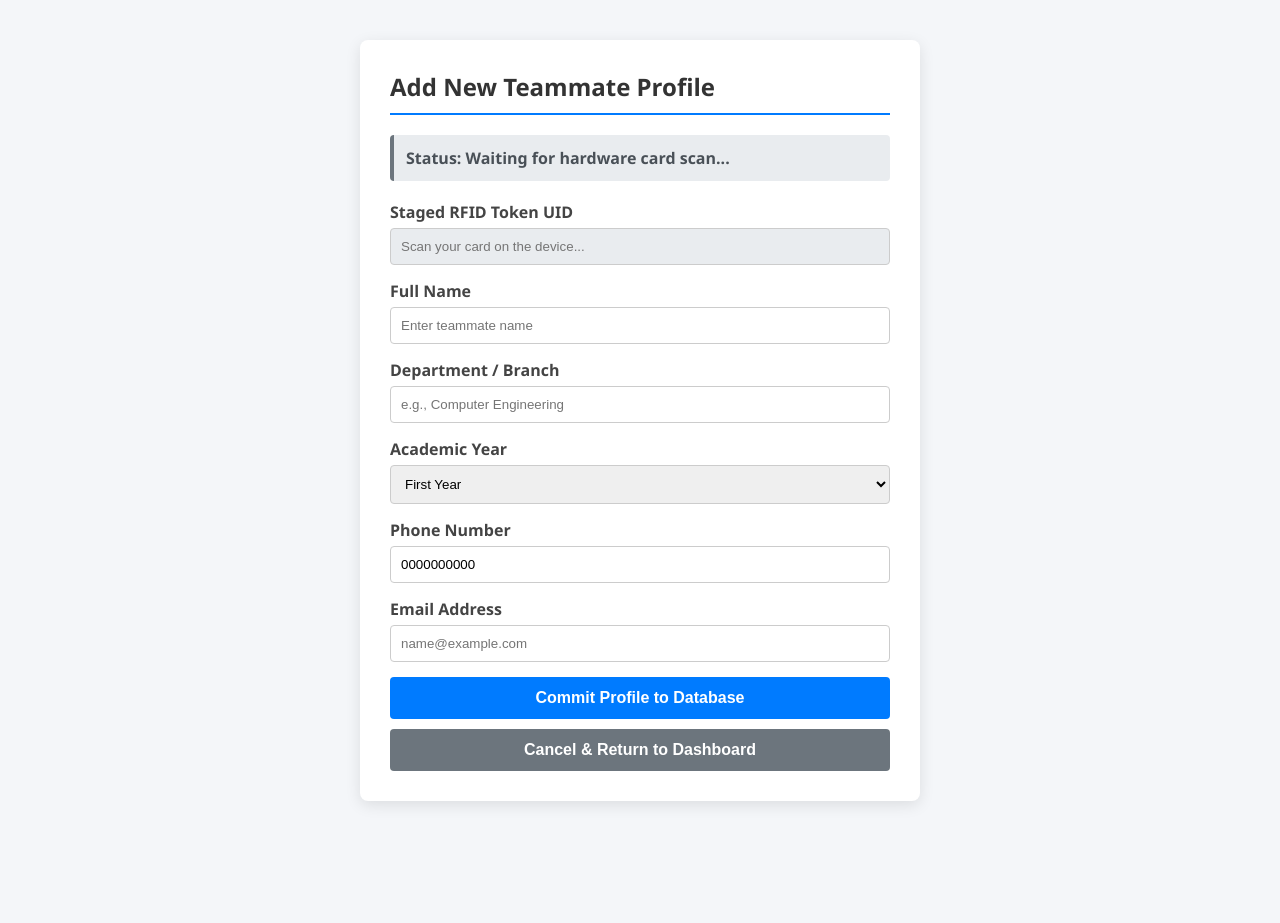
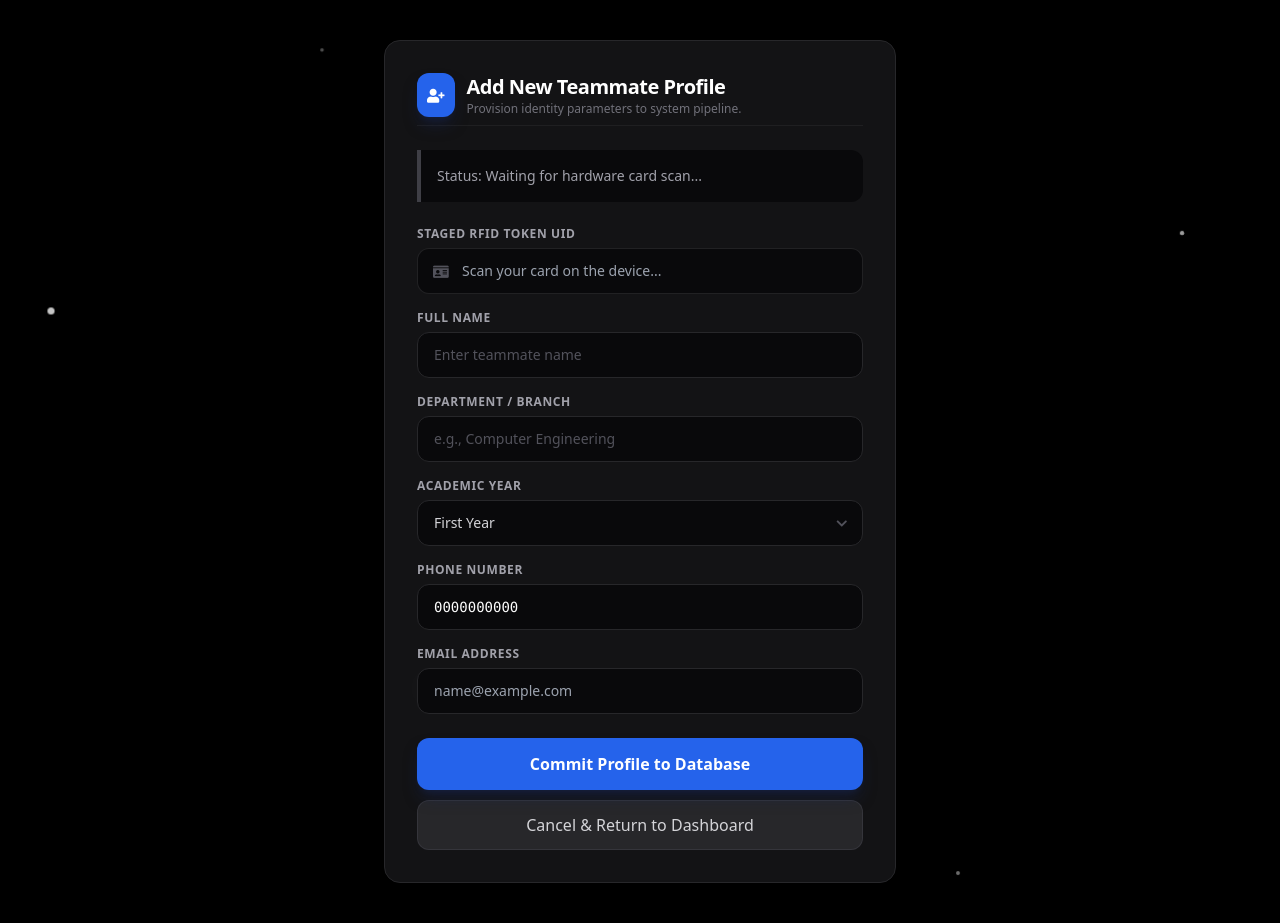
Before and after one commit to prab-hector/PJT_3, a Django app: template users/templates/users/register.html in a window 1280 px wide. Before the commit the page ends 805 px from the top, so only its background shows below. Run offline with Django 5.2, Linux system fonts and the light colour scheme; the template is opened without the code that fills it, so the values that code supplies are empty; some libraries are stand-ins or nearby versions.

Commit message:
homepg rework

```diff
--- a/users/templates/users/register.html
+++ b/users/templates/users/register.html
@@ -1,158 +1,119 @@
+{% load static %}
 <!DOCTYPE html>
 <html lang="en">
 <head>
     <meta charset="UTF-8">
     <meta name="viewport" content="width=device-width, initial-scale=1.0">
-    <title>Teammate Registration System</title>
+    <title>Teammate Registration System - NLLRFID</title>
+    <script src="https://cdn.tailwindcss.com"></script>
+    <link rel="stylesheet" href="https://cdnjs.cloudflare.com/ajax/libs/font-awesome/5.15.4/css/all.min.css">
     <style>
-        body {
-            font-family: 'Segoe UI', Tahoma, Geneva, Verdana, sans-serif;
-            background-color: #f4f6f9;
-            margin: 0;
-            padding: 40px;
-            display: flex;
-            justify-content: center;
+        /* Ambient cosmic background star elements */
+        .star {
+            position: absolute;
+            background-color: white;
+            border-radius: 50%;
+            animation: pulse 3.5s infinite ease-in-out;
         }
-        .form-container {
-            background: #ffffff;
-            padding: 30px;
-            border-radius: 8px;
-            box-shadow: 0 4px 15px rgba(0,0,0,0.1);
-            width: 100%;
-            max-width: 500px;
-        }
-        h2 {
-            margin-top: 0;
-            color: #333;
-            border-bottom: 2px solid #007bff;
-            padding-bottom: 10px;
-        }
-        .status-box {
-            background-color: #e9ecef;
-            padding: 12px;
-            border-radius: 4px;
-            margin-bottom: 20px;
-            font-weight: bold;
-            color: #495057;
-            border-left: 4px solid #6c757d;
-        }
-        .status-active {
-            background-color: #d4edda;
-            color: #155724;
-            border-left-color: #28a745;
-        }
-        .form-group {
-            margin-bottom: 15px;
-        }
-        label {
-            display: block;
-            margin-bottom: 5px;
-            font-weight: 600;
-            color: #444;
-        }
-        input, select {
-            width: 100%;
-            padding: 10px;
-            border: 1px solid #ccc;
-            border-radius: 4px;
-            box-sizing: border-box;
-        }
-        input[readonly] {
-            background-color: #e9ecef;
-            cursor: not-allowed;
-        }
-        button {
-            width: 100%;
-            padding: 12px;
-            background-color: #007bff;
-            color: white;
-            border: none;
-            border-radius: 4px;
-            font-size: 16px;
-            cursor: pointer;
-            font-weight: bold;
-        }
-        button:hover {
-            background-color: #0056b3;
-        }
-        .status-waiting {
-            background-color: #fff3cd;
-            color: #664d03;
-            border-left-color: #ffc107;
-        }
-        .btn-cancel {
-            background-color: #6c757d;
-            margin-top: 10px;
-        }
-        .btn-cancel:hover {
-            background-color: #5a6268;
-        }
-        #message {
-            margin-top: 15px;
-            padding: 10px;
-            border-radius: 4px;
-            display: none;
+        @keyframes pulse {
+            0%, 100% { opacity: 0.15; transform: scale(0.8); }
+            50% { opacity: 0.8; transform: scale(1.2); }
         }
     </style>
 </head>
-<body>
+<body class="bg-black text-zinc-100 min-h-screen flex items-center justify-center relative overflow-x-hidden font-sans selection:bg-blue-600/30 p-4">
 
-<div class="form-container">
-    <h2>Add New Teammate Profile</h2>
+    <div class="absolute inset-0 pointer-events-none z-0">
+        <div class="star w-1 h-1 top-12 left-1/4" style="animation-delay: 0.2s;"></div>
+        <div class="star w-1.5 h-1.5 top-1/3 left-12" style="animation-delay: 1.1s;"></div>
+        <div class="star w-1 h-1 top-1/4 right-24" style="animation-delay: 0.7s;"></div>
+        <div class="star w-2 h-2 bottom-1/4 left-1/3" style="animation-delay: 1.5s;"></div>
+        <div class="star w-1 h-1 bottom-12 right-1/4" style="animation-delay: 0.4s;"></div>
+    </div>
 
-    <div id="scanStatus" class="status-box">
+    <div class="w-full max-w-lg p-8 space-y-6 bg-zinc-900/80 border border-zinc-800 rounded-2xl shadow-2xl backdrop-blur-md relative z-10 my-6">
+
+        <div class="flex items-center space-x-3 pb-2 border-b border-zinc-800/60">
+            <div class="p-2.5 bg-blue-600 rounded-xl text-white shadow-lg shadow-blue-950/50">
+                <i class="fas fa-user-plus fa-sm"></i>
+            </div>
+            <div>
+                <h2 class="text-xl font-bold tracking-tight text-white">Add New Teammate Profile</h2>
+                <p class="text-xs text-zinc-500">Provision identity parameters to system pipeline.</p>
+            </div>
+        </div>
+
+        <div id="scanStatus" class="p-4 bg-zinc-950 border-l-4 border-zinc-700 text-sm font-medium text-zinc-400 rounded-r-xl transition-all">
             Status: Waiting for hardware card scan...
         </div>
 
-    <form id="registrationForm">
-        <div class="form-group">
-            <label for="rfid_number">Staged RFID Token UID</label>
-            <input type="text" id="rfid_number" placeholder="Scan your card on the device..." readonly required>
+        <form id="registrationForm" class="space-y-4">
+
+            <div>
+                <label for="rfid_number" class="block text-xs font-bold uppercase tracking-wider text-zinc-400 mb-1.5">Staged RFID Token UID</label>
+                <div class="relative">
+                    <span class="absolute left-4 top-3.5 text-zinc-600 text-sm"><i class="fas fa-id-card"></i></span>
+                    <input type="text" id="rfid_number" placeholder="Scan your card on the device..." readonly required
+                           class="w-full pl-11 pr-4 py-3 bg-zinc-950 border border-zinc-800/80 rounded-xl text-sm text-zinc-400 focus:outline-none cursor-not-allowed">
+                </div>
             </div>
 
-        <div class="form-group">
-            <label for="name">Full Name</label>
-            <input type="text" id="name" placeholder="Enter teammate name" required>
+            <div>
+                <label for="name" class="block text-xs font-bold uppercase tracking-wider text-zinc-400 mb-1.5">Full Name</label>
+                <input type="text" id="name" placeholder="Enter teammate name" required
+                       class="w-full px-4 py-3 bg-zinc-950 border border-zinc-800 rounded-xl text-sm text-white placeholder-zinc-600 focus:outline-none focus:ring-2 focus:ring-blue-500/30 transition-all">
             </div>
 
-        <div class="form-group">
-            <label for="department">Department / Branch</label>
-            <input type="text" id="department" placeholder="e.g., Computer Engineering" required>
+            <div>
+                <label for="department" class="block text-xs font-bold uppercase tracking-wider text-zinc-400 mb-1.5">Department / Branch</label>
+                <input type="text" id="department" placeholder="e.g., Computer Engineering" required
+                       class="w-full px-4 py-3 bg-zinc-950 border border-zinc-800 rounded-xl text-sm text-white placeholder-zinc-600 focus:outline-none focus:ring-2 focus:ring-blue-500/30 transition-all">
             </div>
 
-        <div class="form-group">
-            <label for="year">Academic Year</label>
-            <select id="year">
+            <div>
+                <label for="year" class="block text-xs font-bold uppercase tracking-wider text-zinc-400 mb-1.5">Academic Year</label>
+                <div class="relative">
+                    <select id="year" class="w-full px-4 py-3 bg-zinc-950 border border-zinc-800 rounded-xl text-sm text-zinc-300 focus:outline-none focus:ring-2 focus:ring-blue-500/30 transition-all cursor-pointer appearance-none">
                         <option value="First Year">First Year</option>
                         <option value="Second Year">Second Year</option>
                         <option value="Third Year">Third Year</option>
                         <option value="Fourth Year">Fourth Year</option>
                     </select>
+                    <span class="absolute right-4 top-4 text-zinc-600 text-xs pointer-events-none"><i class="fas fa-chevron-down"></i></span>
+                </div>
             </div>
 
-        <div class="form-group">
-            <label for="phone">Phone Number</label>
-            <input type="text" id="phone" placeholder="Enter 10-digit number" value="0000000000">
+            <div>
+                <label for="phone" class="block text-xs font-bold uppercase tracking-wider text-zinc-400 mb-1.5">Phone Number</label>
+                <input type="text" id="phone" placeholder="Enter 10-digit number" value="0000000000"
+                       class="w-full px-4 py-3 bg-zinc-950 border border-zinc-800 rounded-xl text-sm text-white font-mono focus:outline-none focus:ring-2 focus:ring-blue-500/30 transition-all">
             </div>
 
-        <div class="form-group">
-            <label for="email">Email Address</label>
-            <input type="email" id="email" placeholder="name@example.com">
+            <div>
+                <label for="email" class="block text-xs font-bold uppercase tracking-wider text-zinc-400 mb-1.5">Email Address</label>
+                <input type="email" id="email" placeholder="name@example.com"
+                       class="w-full px-4 py-3 bg-zinc-950 border border-zinc-800 rounded-xl text-sm text-white focus:outline-none focus:ring-2 focus:ring-blue-500/30 transition-all">
             </div>
 
-        <button type="submit">Commit Profile to Database</button>
-        <button type="button" id="cancelBtn" class="btn-cancel">Cancel & Return to Dashboard</button>
+            <div class="pt-2 space-y-2.5">
+                <button type="submit"
+                        class="w-full py-3.5 px-4 bg-blue-600 hover:bg-blue-500 text-white font-semibold rounded-xl shadow-lg shadow-blue-950/50 transition-all transform active:scale-[0.99]">
+                    Commit Profile to Database
+                </button>
+                <button type="button" id="cancelBtn"
+                        class="w-full py-3 px-4 bg-zinc-800 hover:bg-zinc-700/80 text-zinc-300 hover:text-white border border-zinc-700/60 font-medium rounded-xl transition-all">
+                    Cancel & Return to Dashboard
+                </button>
+            </div>
         </form>
 
-    <div id="message"></div>
+        <div id="message" class="p-3.5 rounded-xl text-xs font-semibold tracking-wide hidden"></div>
     </div>
 
     <script>
         // --- STEP 1: BACKGROUND HARDWARE POLLING LOOP ---
-    // Automatically checks every 2 seconds if an unknown card has been scanned into server memory
         async function checkStagedCard() {
             try {
-            // Point this directly to your helper buffer evaluation view
                 let response = await fetch('/api/rfid/check-buffer/');
                 if (response.ok) {
                     let data = await response.json();
@@ -160,21 +121,18 @@
                     const rfidInput = document.getElementById('rfid_number');
 
                     if (data.card_staged && data.rfid_id) {
-                    // Only update if it's a new or different card
                         if (rfidInput.value !== data.rfid_id) {
                             rfidInput.value = data.rfid_id;
                             statusBox.innerText = "Status: Card " + data.rfid_id + " Staged Successfully!";
-                        statusBox.classList.remove('status-waiting');
-                        statusBox.classList.add('status-active');
+                            statusBox.className = "p-4 bg-green-950/40 border-l-4 border-green-500 text-sm font-semibold text-green-400 rounded-r-xl transition-all";
                         }
                     } else if (data.master_scanned) {
                         statusBox.innerText = "Status: Master Card Scanned. Please tap the new card...";
-                    statusBox.classList.remove('status-active');
-                    statusBox.classList.add('status-waiting');
+                        statusBox.className = "p-4 bg-yellow-950/40 border-l-4 border-yellow-500 text-sm font-semibold text-yellow-400 rounded-r-xl transition-all animate-pulse";
                         rfidInput.value = "";
                     } else {
                         statusBox.innerText = "Status: Waiting for hardware card scan...";
-                    statusBox.classList.remove('status-active', 'status-waiting');
+                        statusBox.className = "p-4 bg-zinc-950 border-l-4 border-zinc-700 text-sm font-medium text-zinc-400 rounded-r-xl transition-all";
                         rfidInput.value = "";
                     }
                 }
@@ -183,7 +141,6 @@
             }
         }
 
-    // Run the background hardware scanner diagnostic every 2000ms
         setInterval(checkStagedCard, 2000);
 
         // --- STEP 2: ASYNCHRONOUS FORM SUBMISSION LOGIC ---
@@ -191,8 +148,6 @@
             e.preventDefault();
 
             const msgDiv = document.getElementById('message');
-
-        // Structure payload values according to views.py JSON requirements
             const payload = {
                 name: document.getElementById('name').value.trim ? document.getElementById('name').value.trim() : document.getElementById('name').value,
                 department: document.getElementById('department').value,
@@ -204,28 +159,21 @@
             try {
                 let response = await fetch('/api/rfid/register-submit/', {
                     method: 'POST',
-                headers: {
-                    'Content-Type': 'application/json',
-                    // CSRF token configuration bypassed securely via backend @csrf_exempt rule decoration
-                },
+                    headers: { 'Content-Type': 'application/json' },
                     body: JSON.stringify(payload)
                 });
 
                 let result = await response.json();
 
                 if (response.ok && result.status === 'success') {
-                msgDiv.style.display = 'block';
-                msgDiv.style.backgroundColor = '#d4edda';
-                msgDiv.style.color = '#155724';
+                    msgDiv.className = "p-3.5 rounded-xl text-xs font-semibold tracking-wide block bg-green-950/50 border border-green-800 text-green-400";
                     msgDiv.innerText = "Success: " + result.message + " Redirecting to dashboard...";
 
-                // Reset form inputs after a clean profile save
                     document.getElementById('registrationForm').reset();
                     const statusBox = document.getElementById('scanStatus');
                     statusBox.innerText = "Status: Waiting for hardware card scan...";
-                statusBox.classList.remove('status-active', 'status-waiting');
+                    statusBox.className = "p-4 bg-zinc-950 border-l-4 border-zinc-700 text-sm font-medium text-zinc-400 rounded-r-xl";
 
-                // Redirect back to dashboard after 2 seconds
                     setTimeout(() => {
                         window.location.href = '/';
                     }, 2000);
@@ -240,12 +188,9 @@
         // --- STEP 3: CANCEL BUTTON HANDLER ---
         document.getElementById('cancelBtn').addEventListener('click', async function() {
             try {
-            // POST to clear the server registration buffer
                 await fetch('/api/rfid/check-buffer/', {
                     method: 'POST',
-                headers: {
-                    'Content-Type': 'application/json',
-                }
+                    headers: { 'Content-Type': 'application/json' }
                 });
             } catch (err) {
                 console.error("Error clearing buffer: ", err);
@@ -255,12 +200,9 @@
 
         function showError(text) {
             const msgDiv = document.getElementById('message');
-        msgDiv.style.display = 'block';
-        msgDiv.style.backgroundColor = '#f8d7da';
-        msgDiv.style.color = '#721c24';
+            msgDiv.className = "p-3.5 rounded-xl text-xs font-semibold tracking-wide block bg-red-950/50 border border-red-800 text-red-400";
             msgDiv.innerText = "Error: " + text;
         }
     </script>
-
 </body>
 </html>
```
Lines whose indentation alone changed are shown as unchanged.
